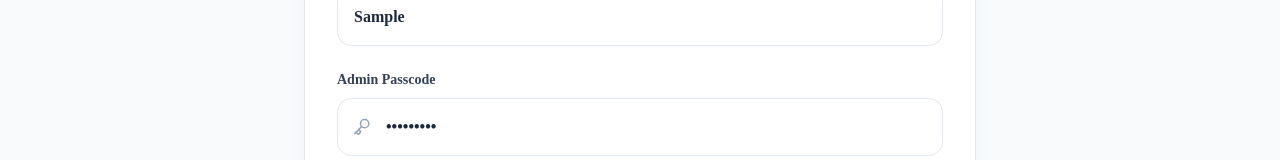
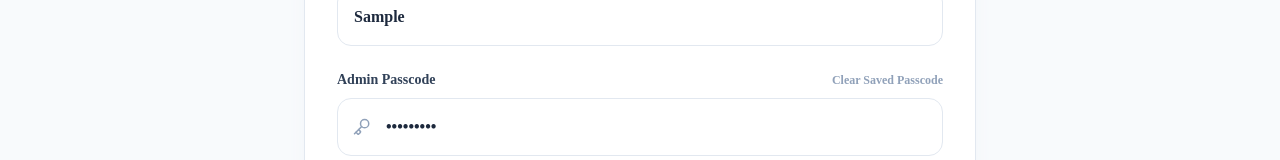
Before and after one commit to priyanshu2104/sleepystudies, a Next.js app in the folder frontend/: page /admin in a window 1280 px wide. Both pictures are taken after typing "Sample", "Sample123" into the empty fields and a click on the button "Create New Semester". Shown: the part 578-738 px from the top of the page. Built offline with nearby package versions, Linux system fonts and the light colour scheme; no server answers.

Commit message:
fix(admin): clear cached admin_passcode from sessionStorage on 401 error and add clear button

```diff
--- a/frontend/app/admin/page.tsx
+++ b/frontend/app/admin/page.tsx
@@ -193,6 +193,10 @@ export default function AdminPage() {
             const data = await res.json();
 
             if (!res.ok) {
+                if (res.status === 401) {
+                    sessionStorage.removeItem("admin_passcode");
+                    setPasscode("");
+                }
                 throw new Error(data.error || "Failed to upload note.");
             }
 
@@ -411,9 +415,24 @@ export default function AdminPage() {
 
                     {/* Admin passcode */}
                     <div>
-                        <label className="block mb-2 font-bold text-sm text-slate-700 dark:text-slate-300">
-                            Admin Passcode
-                        </label>
+                        <div className="flex items-center justify-between mb-2">
+                            <label className="font-bold text-sm text-slate-700 dark:text-slate-300">
+                                Admin Passcode
+                            </label>
+                            {passcode && (
+                                <button
+                                    type="button"
+                                    onClick={() => {
+                                        sessionStorage.removeItem("admin_passcode");
+                                        setPasscode("");
+                                        setStatus({ type: null, message: "" });
+                                    }}
+                                    className="text-xs font-bold text-slate-400 hover:text-red-500 transition cursor-pointer"
+                                >
+                                    Clear Saved Passcode
+                                </button>
+                            )}
+                        </div>
                         <div className="relative">
                             <input
                                 type="password"
```
